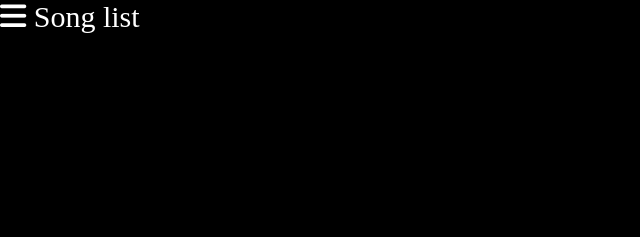
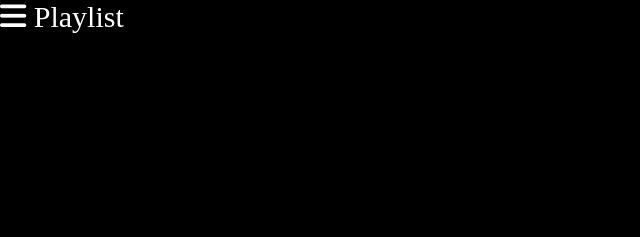
Before and after one commit to raufGarayev/music-anime, a plain HTML site: page index.html in a window 1280 px wide. Shown: the top 237 px of the page, 0-640 px from the left. Drawn offline with Linux system fonts and the light colour scheme.

Commit message:
Typo fix

```diff
--- a/index.html
+++ b/index.html
@@ -14,7 +14,7 @@
         <div class="overlay-content">
         </div>
     </div>
-    <span id="burger"><i class="fa-solid fa-bars"></i> Song list</span>
+    <span id="burger"><i class="fa-solid fa-bars"></i> Playlist</span>
     <div class="text">
         <p>Music Player</p>
     </div>
```
Also changed, not shown: 1 other file.
